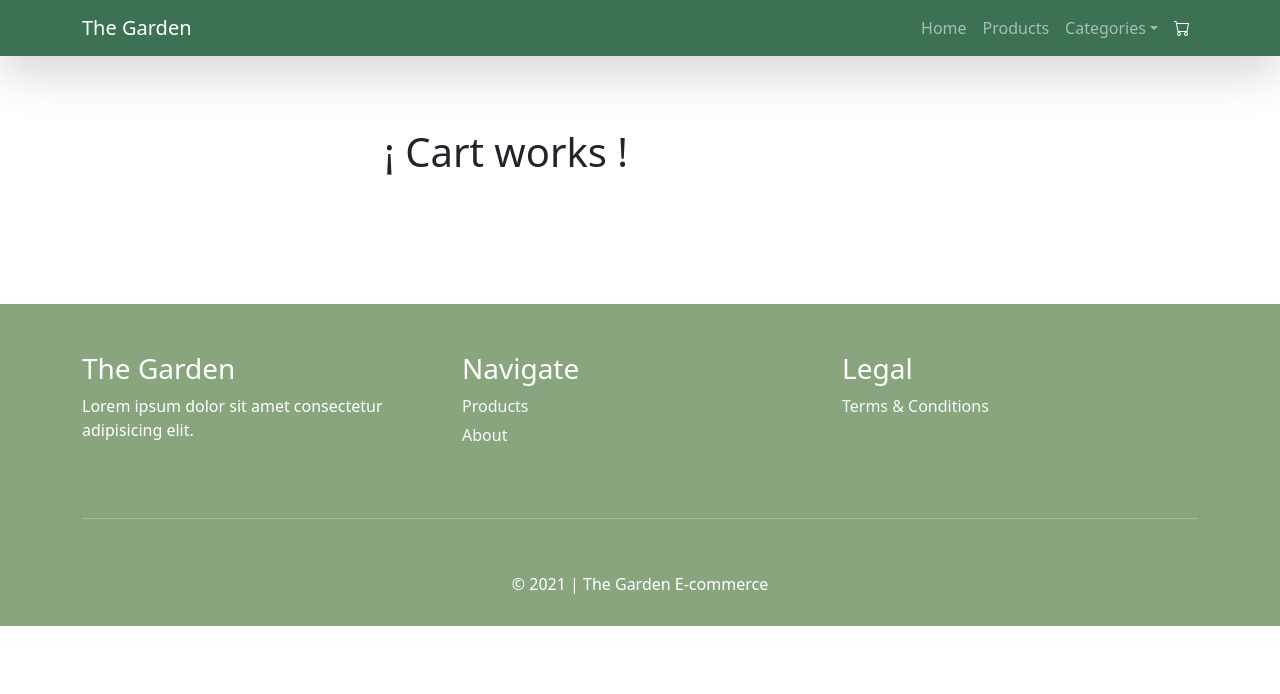
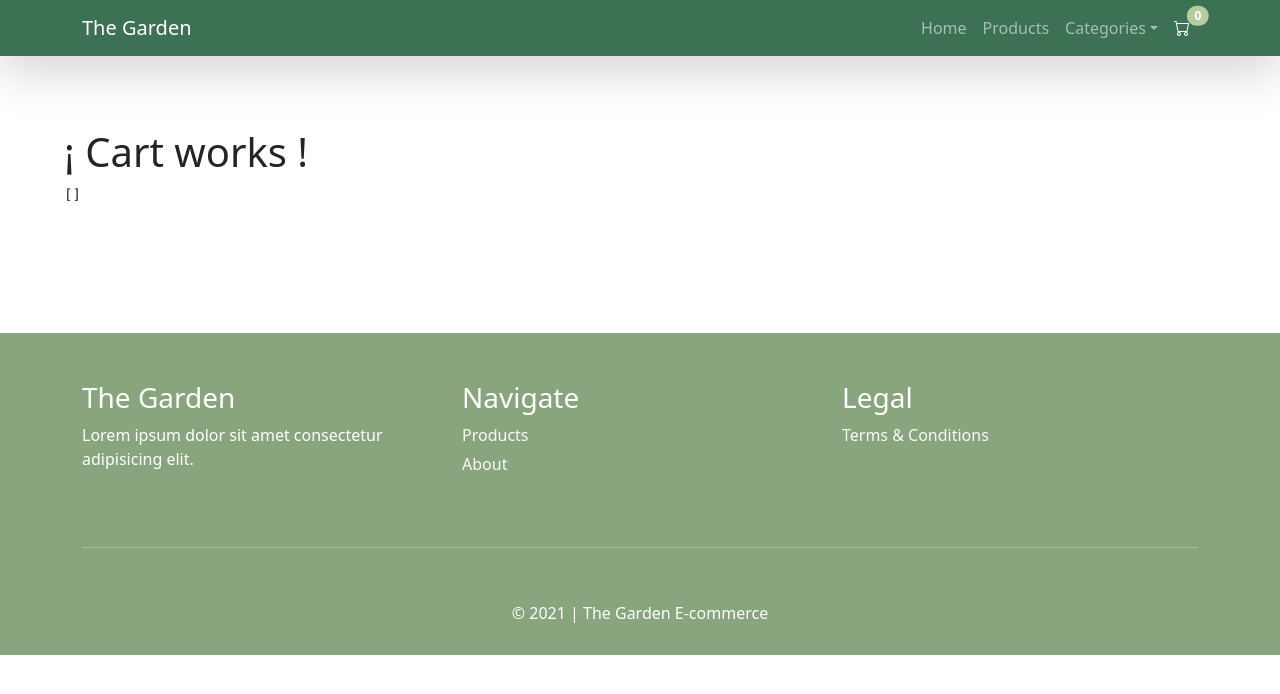
Before and after one commit to Franco-Morales/the-garden-ecommerce, a React (Create React App) app: page /cart in a window 1280 px wide. Shown: the top 694 px of the page. Built offline with nearby package versions, Linux system fonts and the light colour scheme.

Commit message:
CartContext & useReducer

```diff
--- a/src/App.js
+++ b/src/App.js
@@ -13,11 +13,13 @@ import About from "./pages/About";
 import Policy from './pages/Policy';
 
 import Error404 from './pages/Page404';
+import CartContextProvider from './context/cartContext';
 
 
 function App() {
   return (
     <Router>
+      <CartContextProvider>
         <Navbar />
         <Routes>
           <Route exact path="/" element={ <Home /> } />
@@ -30,6 +32,7 @@ function App() {
           <Route path="*" element={ <Error404 /> } />
         </Routes>
         <Footer />
+      </CartContextProvider>
     </Router>
   );
 }
--- a/src/components/CartWidget.jsx
+++ b/src/components/CartWidget.jsx
@@ -1,11 +1,18 @@
 import React from 'react'
 import { NavLink } from 'react-router-dom'
+import { useCartContext } from "../context/cartContext";
 
 
 const CartWidget = () => {
+    const { state } = useCartContext();
+
     return (
-        <NavLink className={'nav-link'} to={"/cart"}>
+        <NavLink className='nav-link position-relative' to={"/cart"}>
             <i className="bi bi-cart"></i>
+            <span className="position-absolute top-1 start-100 translate-middle badge rounded-pill bg-moss">
+                { state.cart.length ? state.cart.reduce( (acc, el) => acc + el.quantity, 0 ) : 0 }
+                <span className="visually-hidden">cart length</span>
+            </span>
         </NavLink>
     )
 }
--- a/src/components/Item.jsx
+++ b/src/components/Item.jsx
@@ -1,17 +1,24 @@
 import React from 'react';
 import { Link } from "react-router-dom";
+import Badge from './Badge';
+
+import { useCartContext } from '../context/cartContext';
+import { TYPES } from '../reducers/cart.reducer';
 
 import "../scss/components/card.scss";
-import Badge from './Badge';
 
 
 function CardProduct({ product }) {
+    const { dispatch } = useCartContext();
 
     let newPrice = product.price-(product.price*product.isOnSale?.discount/100);
 
-    const addToCard = (e, product) => {
+    const addToCard = (e) => {
         e.preventDefault();
-        console.log(product);
+        dispatch({
+            type: TYPES.addItem,
+            payload: { item: product, quantity: 1 }
+        });
     }
 
     return (
@@ -40,7 +47,7 @@ function CardProduct({ product }) {
             </div>
             <div className='card-body d-grid gap-2 d-md-flex justify-content-md-center'>
                 <Link className="btn btn-outline-artichoke" to={`/product/${product.uid}`}>View item</Link>
-                <button className="btn btn-amazon" onClick={(e)=>addToCard(e,product)} disabled={product.stock === 0}>Add to cart</button>
+                <button className="btn btn-amazon" onClick={addToCard} disabled={product.stock === 0}>Add to cart</button>
             </div>
         </div>
     );
--- /dev/null
+++ b/src/context/cartContext.jsx
@@ -0,0 +1,21 @@
+import { createContext, useContext, useReducer } from "react";
+import cartReducer, { initialState } from "../reducers/cart.reducer";
+
+
+const cartContext = createContext([]);
+
+const useCartContext = () => useContext(cartContext);
+
+function CartContextProvider({ children }) {
+    const [ state, dispatch ] = useReducer(cartReducer, initialState);
+
+    return (
+        <cartContext.Provider value={{ state, dispatch }}>
+            { children }
+        </cartContext.Provider>
+    )
+}
+
+
+export { useCartContext };
+export default CartContextProvider;
--- a/src/pages/Cart.jsx
+++ b/src/pages/Cart.jsx
@@ -1,9 +1,15 @@
 import React from 'react'
+import { useCartContext } from "../context/cartContext";
+
 
 const Cart = () => {
+    const { state } = useCartContext();
     return (
-        <div style={{margin: "10% 30%"}}>
+        <div style={{margin: "10% 5%"}}>
             <h1>¡ Cart works !</h1>
+            <pre>
+                {JSON.stringify(state.cart, null, 2)}
+            </pre>
         </div>
     )
 }
--- a/src/pages/ItemDetail/ItemDetail.jsx
+++ b/src/pages/ItemDetail/ItemDetail.jsx
@@ -1,10 +1,10 @@
 import React, { useState } from 'react';
+import { Link } from 'react-router-dom';
 
 import Badge from '../../components/Badge';
 import ItemCount from './ItemCount';
 
 import  "../../scss/pages/itemDetail.scss";
-import { Link } from 'react-router-dom';
 
 
 const ItemDetail = ({ product }) => {
@@ -14,7 +14,7 @@ const ItemDetail = ({ product }) => {
 
     const onAdd = (e, cantItems) => {
         e.preventDefault();
-        setTotalItem({ product, quantity: cantItems});
+        setTotalItem({ item: product, quantity: cantItems});
         console.log(`product: [ ${product.title} ] x ${cantItems}`);
     }
 
@@ -68,4 +68,5 @@ const ItemDetail = ({ product }) => {
     )
 }
 
-export default ItemDetail
+
+export default ItemDetail;
--- /dev/null
+++ b/src/reducers/cart.reducer.js
@@ -0,0 +1,54 @@
+const initialState = { cart: [] };
+
+
+const TYPES = {
+    addItem: "ADD_ITEM",
+    clear: "CLEAR"
+};
+
+
+/**
+ *
+ * @param { initialState } state
+ * @param {{ type: TYPES, payload: object}} action
+ * @returns
+ */
+const cartReducer = (state, action) => {
+    switch (action.type) {
+        case TYPES.clear: {
+            return { cart: [] }
+        }
+        case TYPES.addItem : {
+            const { payload } = action;
+
+            return ( isInCart(state.cart, payload.item?.uid) )?
+            {
+                cart: state.cart.map( el => {
+                    if(payload.item?.uid === el.item?.uid) {
+                        return {
+                            ...el,
+                            quantity: el.quantity+1
+                        }
+                    }
+                    return el;
+                })
+            } : {
+                cart: [ ...state.cart, payload]
+            };
+        }
+        default:
+            return state;
+    }
+}
+
+/**
+ * Función privada
+ * @param {[]} cart
+ * @param {string} identifier
+ * @returns {boolean}
+ */
+const isInCart = (cart, identifier) => (cart.find( el => el.item?.uid === identifier) !== undefined);
+
+
+export { initialState, TYPES };
+export default cartReducer;
```
Also changed, not shown: 1 other file (tests, documents, lock files or other folders). Lines whose indentation alone changed are shown as unchanged.
